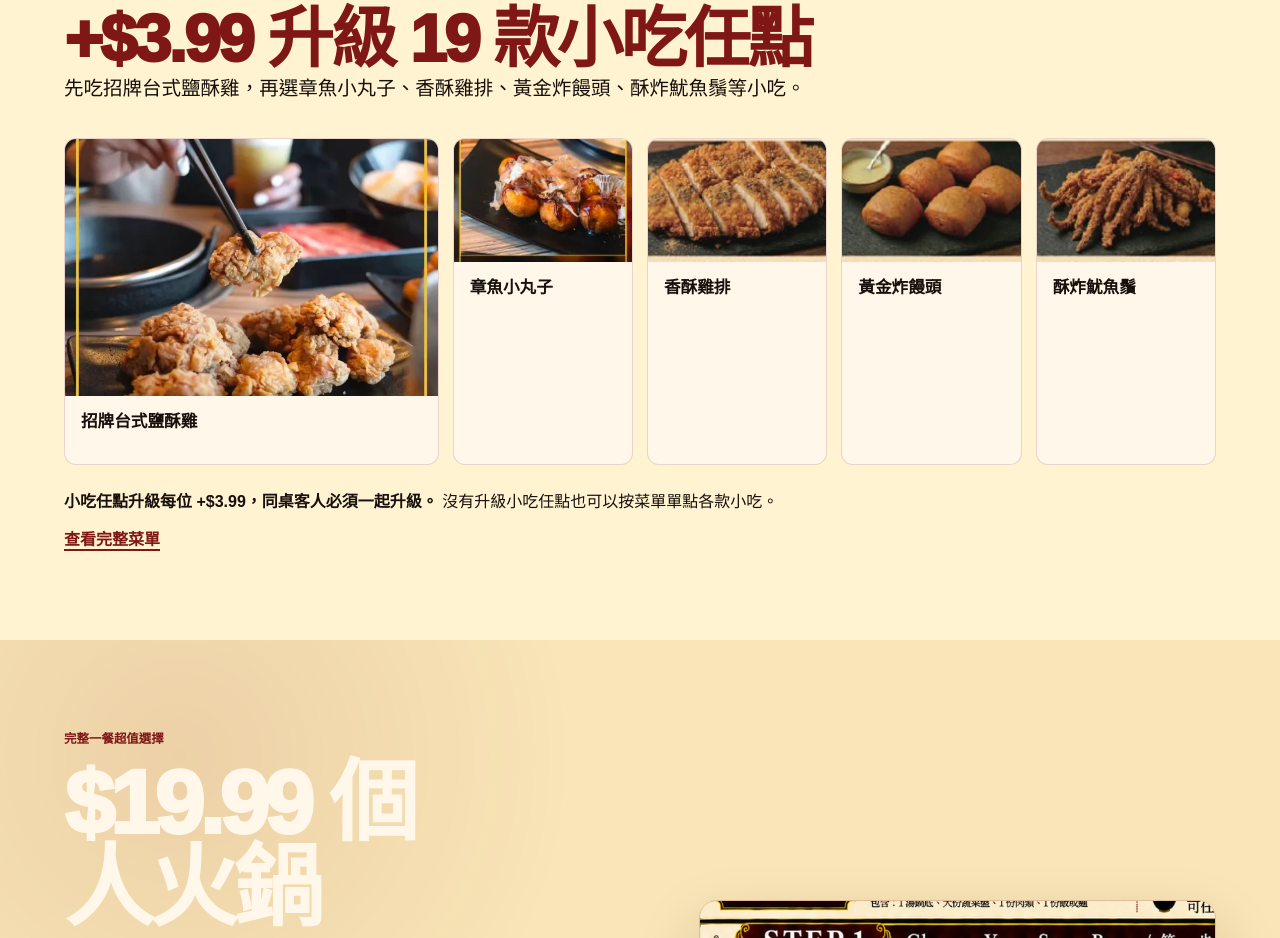
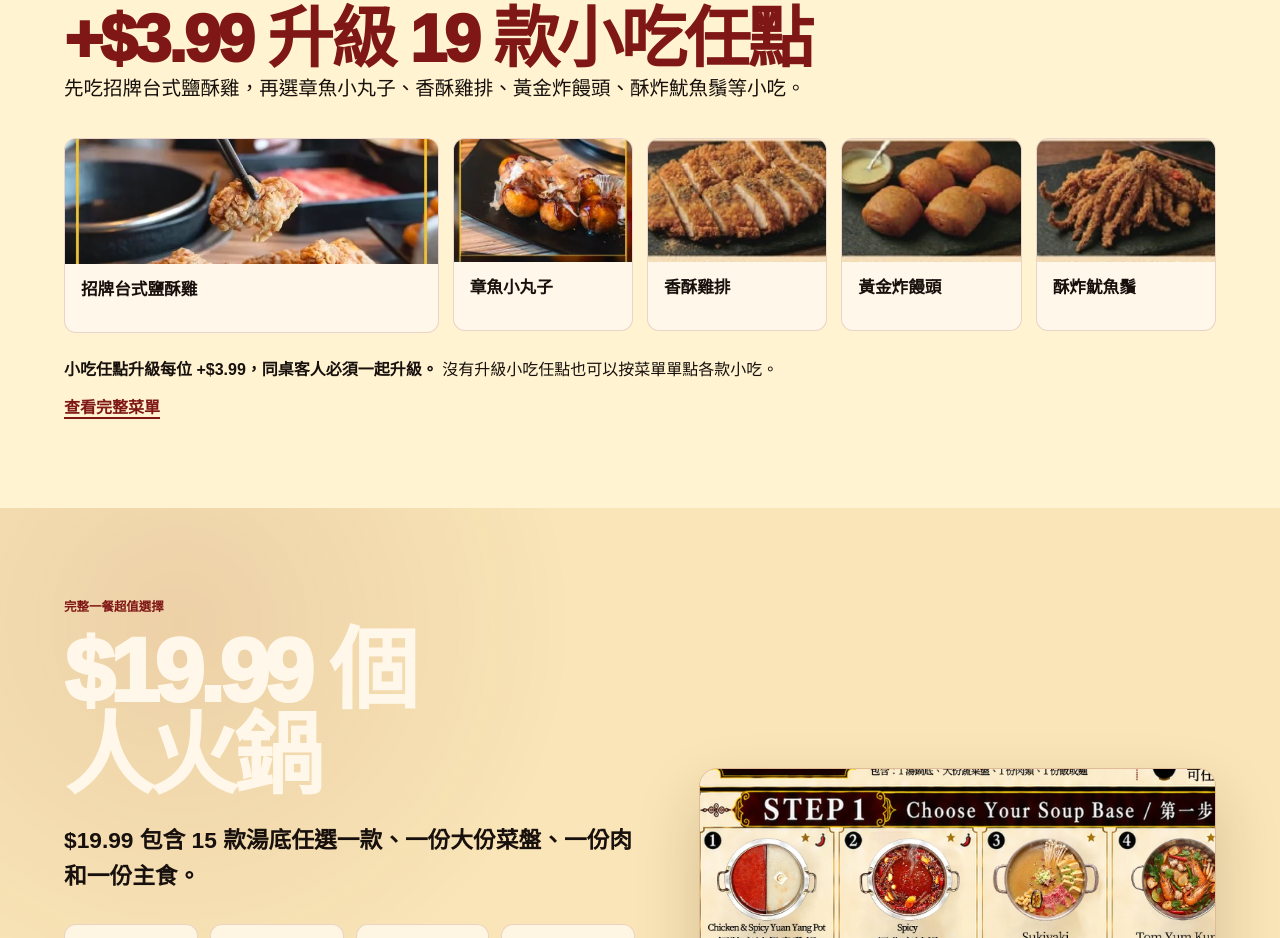
Before and after one commit to RickyLei7/HotPot, a Next.js app: page /zh-hant in a window 1280 px wide. Shown: the part 998-1936 px from the top of the page. Built offline with nearby package versions, Linux system fonts and the light colour scheme.

Commit message:
Normalize homepage snack image proportions

```diff
--- a/app/globals.css
+++ b/app/globals.css
@@ -2371,6 +2371,7 @@ h3 {
 }
 
 .snack-showcase {
+  align-items: start;
   display: grid;
   gap: 14px;
   grid-template-columns: repeat(6, minmax(0, 1fr));
@@ -2398,6 +2399,7 @@ h3 {
 }
 
 .snack-card.is-featured img {
+  aspect-ratio: 3 / 1;
   object-position: center 42%;
 }
 
--- a/public/site.css
+++ b/public/site.css
@@ -837,6 +837,7 @@ h3 { font-size: 1.08rem; margin-bottom: 10px; }
 }
 
 .snack-showcase {
+  align-items: start;
   display: grid;
   gap: 14px;
   grid-template-columns: repeat(6, minmax(0, 1fr));
@@ -864,6 +865,7 @@ h3 { font-size: 1.08rem; margin-bottom: 10px; }
 }
 
 .snack-card.is-featured img {
+  aspect-ratio: 3 / 1;
   object-position: center 42%;
 }
 
--- a/scripts/build-zh-hant-pages.mjs
+++ b/scripts/build-zh-hant-pages.mjs
@@ -167,7 +167,7 @@ function renderHomePage(data) {
     <link rel="icon" href="/favicon-32.png" type="image/png" sizes="32x32" />
     <link rel="apple-touch-icon" href="/apple-touch-icon.png" />
     <link rel="preload" as="image" href="/assets/ayce-hotpot.webp" />
-    <link rel="stylesheet" href="/site.css?v=20260813-contrast" />
+    <link rel="stylesheet" href="/site.css?v=20260813-snack-ratio" />
     <script defer src="/language-routes.js?v=20260813-bilingual"></script>
     <script defer src="/site-events.js?v=20260813-bilingual"></script>
     <script type="application/ld+json">${jsonLd(data)}</script>
--- a/scripts/visual-check.mjs
+++ b/scripts/visual-check.mjs
@@ -115,6 +115,8 @@ async function inspectPage(page) {
       complete: img.complete,
       naturalWidth: img.naturalWidth,
     }));
+    const snackImageHeights = [...document.querySelectorAll(".snack-card img")]
+      .map((img) => Math.round(img.getBoundingClientRect().height));
     return {
       title: document.title,
       metaDescriptionLength: metaDescription.length,
@@ -135,6 +137,7 @@ async function inspectPage(page) {
       stickyVisible: sticky ? sticky.width > 0 && sticky.height > 0 : false,
       homepageSectionPositions,
       lightMealImages,
+      snackImageHeights,
     };
   });
 }
@@ -253,6 +256,10 @@ try {
         if (positions.some(({ top }, index) => index > 0 && top <= positions[index - 1].top)) routeFailures.push("homepage section order is incorrect");
         if (data.lightMealImages.length !== 6) routeFailures.push(`expected 6 light meal images, found ${data.lightMealImages.length}`);
         if (data.lightMealImages.some((image) => !image.complete || image.naturalWidth === 0)) routeFailures.push("a light meal image did not load");
+        if (data.snackImageHeights.length !== 5) routeFailures.push(`expected 5 snack images, found ${data.snackImageHeights.length}`);
+        if (data.snackImageHeights.length && Math.max(...data.snackImageHeights) - Math.min(...data.snackImageHeights) > 3) {
+          routeFailures.push(`snack image heights are inconsistent: ${data.snackImageHeights.join(", ")}`);
+        }
         if (Math.abs(navTopAfterScroll ?? 999) > 1) routeFailures.push("sticky header left viewport top");
       }
 
```
Also changed, not shown: public/index.html (+1 -1 lines), public/zh-hant/index.html (+1 -1 lines).
